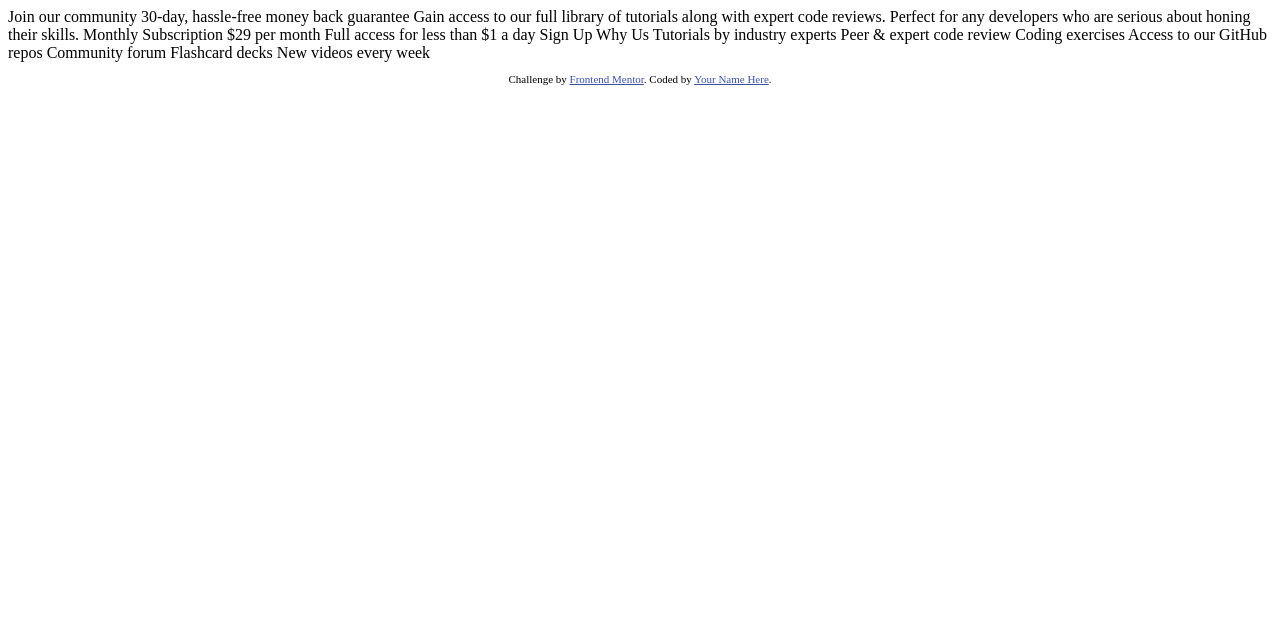
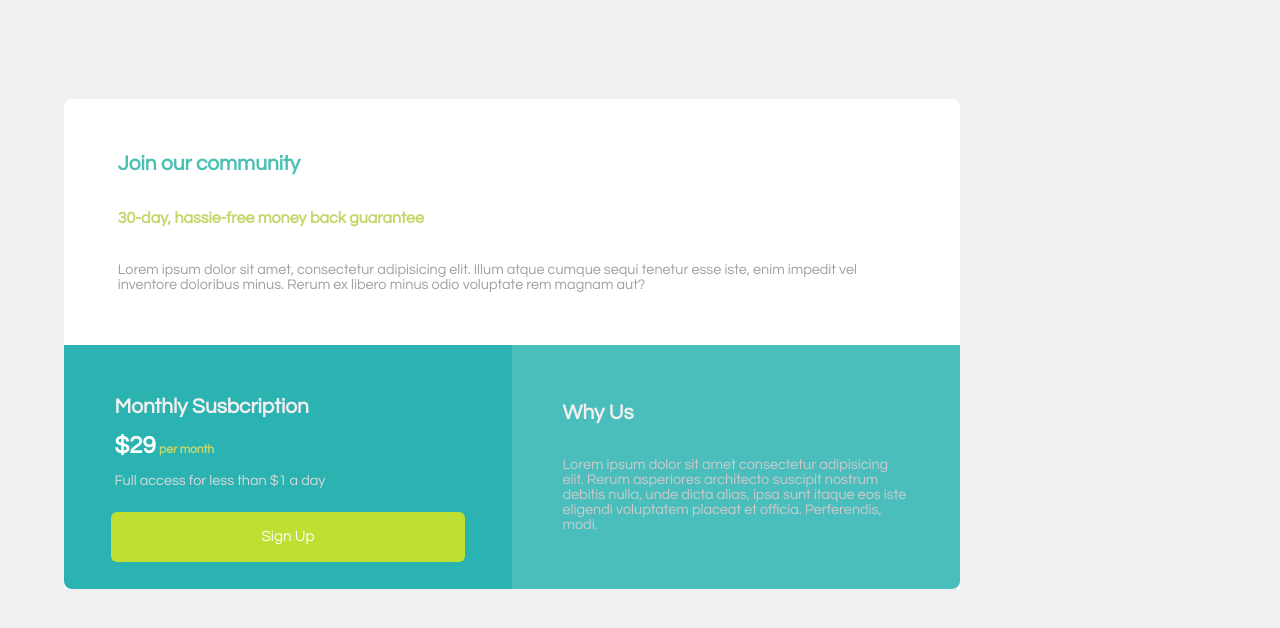
Before and after one commit to jazmindestefano/single-price-grid-component, a plain HTML site: page index.html in a window 1280 px wide. Drawn offline with Linux system fonts and the light colour scheme.

Commit message:
terminado

```diff
--- a/index.html
+++ b/index.html
@@ -4,6 +4,9 @@
   <meta charset="UTF-8">
   <meta name="viewport" content="width=device-width, initial-scale=1.0"> <!-- displays site properly based on user's device -->
 
+  <link rel="preconnect" href="https://fonts.googleapis.com">
+  <link rel="preconnect" href="https://fonts.gstatic.com" crossorigin>
+  <link href="https://fonts.googleapis.com/css2?family=Poppins:wght@300&display=swap" rel="stylesheet">
   <link rel="icon" type="image/png" sizes="32x32" href="./images/favicon-32x32.png">
   <link rel="stylesheet" href="styles.css">
   <title>Frontend Mentor | Single Price Grid Component</title>
@@ -15,36 +18,28 @@
   </style>
 </head>
 <body>
-  Join our community
+    <main class="container">
+        <div class="presentation">
+            <h1>Join our community</h1>
+            <h2>30-day, hassie-free money back guarantee</h2>
+            <p>Lorem ipsum dolor sit amet, consectetur adipisicing elit. Illum atque cumque sequi tenetur esse iste, enim impedit vel inventore doloribus minus. Rerum ex libero minus odio voluptate rem magnam aut?</p>
+        </h1>
 
-  30-day, hassle-free money back guarantee
+        <div class="susbripcion-informacion">
 
-  Gain access to our full library of tutorials along with expert code reviews.
-  Perfect for any developers who are serious about honing their skills.
+            <div class="price-of-subscription">
+                <h1>Monthly Susbcription</h1>
+                <h2><span class="numero">$29</span> <span class="per-month">per month</span></h2>
+                <p>Full access for less than $1 a day</p>
+                <button>Sign Up</button>
+            </div>
 
-  Monthly Subscription
+            <div class="why-us">
+                <h1>Why Us</h1>
+                <p>Lorem ipsum dolor sit amet consectetur adipisicing elit. Rerum asperiores architecto suscipit nostrum debitis nulla, unde dicta alias, ipsa sunt itaque eos iste eligendi voluptatem placeat et officia. Perferendis, modi.</p>
+            </div>
 
-  &dollar;29 per month
-
-  Full access for less than &dollar;1 a day
-
-  Sign Up
-
-  Why Us
-
-  Tutorials by industry experts
-  Peer &amp; expert code review
-  Coding exercises
-  Access to our GitHub repos
-  Community forum
-  Flashcard decks
-  New videos every week
-
-  <footer>
-    <p class="attribution">
-      Challenge by <a href="https://www.frontendmentor.io?ref=challenge" target="_blank">Frontend Mentor</a>.
-      Coded by <a href="#">Your Name Here</a>.
-    </p>
-  </footer>
+        </div>
+    </main>
 </body>
 </html>
--- a/styles.css
+++ b/styles.css
@@ -0,0 +1,125 @@
+*,
+*::after,
+*::before{
+    margin: 0;
+    padding: 0;
+    box-sizing: border-box;
+    font-family: Century Gothic;
+}
+body{
+    background-color: #F0F0F0;
+}
+.container{
+    display: flex;
+    justify-content: center;
+    align-items: center;
+    flex-wrap: wrap;
+    width: 70vw;
+    height: 70vh;
+    margin: 5%;
+}
+.presentation{
+    width: 100%;
+    border-radius: 8px 8px 0 0;
+    background-color: white;
+}
+.presentation h1{
+    padding-top: 6%;
+    padding-left: 6%;
+    padding-right: 6%;
+    padding-bottom: 4%;
+    font-size: 130%;
+    color: #4AC0B2;
+}
+.presentation h2, .presentation p{
+    padding-left: 6%;
+    padding-right: 6%;
+    padding-bottom: 4%;
+    font-size: 100%;
+    color: #c4d66a;
+}
+.presentation p{
+    font-size: 90%;
+    padding-bottom: 6%;
+    color: rgb(161, 160, 160);
+}
+.susbripcion-informacion{
+    width: 100%;
+    display: flex;
+    justify-content: center;
+    flex-direction: row;
+    min-width: 250px;
+}
+.price-of-subscription{
+    width: 50%;
+    padding: 3%;
+    background-color: #2BB3B1;
+    border-radius: 0 0 0 8px;
+    display: flex;
+    flex-direction: column;
+    justify-content: space-evenly;
+}
+.price-of-subscription h1{
+    color: rgb(241, 239, 239);
+}
+.numero{
+    color: white;
+    font-size: 150%;
+}
+.per-month{
+    font-size: 75%;
+}
+.price-of-subscription p{
+    color: rgb(219, 217, 217);
+}
+.price-of-subscription button{
+    width: 90%;
+    height: 50px;
+    margin-left: 5%;
+    border-radius: 6px 6px 6px 6px;
+    border: #BFDF32;
+    background-color: #BFDF32;
+    color: white;
+    font-size: 95%;
+    cursor: pointer;
+}
+.why-us{
+    width: 50%;
+    padding: 3%;
+    background-color: #4ABEBD;
+    border-radius: 0 0 8px 0;
+    display: flex;
+    flex-direction: column;
+    justify-content: space-evenly;
+}
+.why-us h1{
+    color: rgb(241, 239, 239);
+    padding-bottom: 7%;
+}
+.why-us p{
+    color: rgb(206, 203, 203);
+}
+@media (max-width: 500px){
+    .susbripcion-informacion{
+        flex-direction: column;
+    }
+    .price-of-subscription{
+        border-radius: 0 0 0 0;
+        width: 100%;
+        padding-bottom: 8%;
+    }
+    .why-us{
+        border-radius: 0 0 8px 8px;
+        width: 100%;
+    }
+    .presentation{
+        width: 100%;
+        padding-top: 5%;
+    }
+    .presentation h1, .presentation h2, .presentation p{
+        padding-left: 9%;
+    }
+    .presentation p{
+        padding-bottom: 8%;
+    }
+}
```
